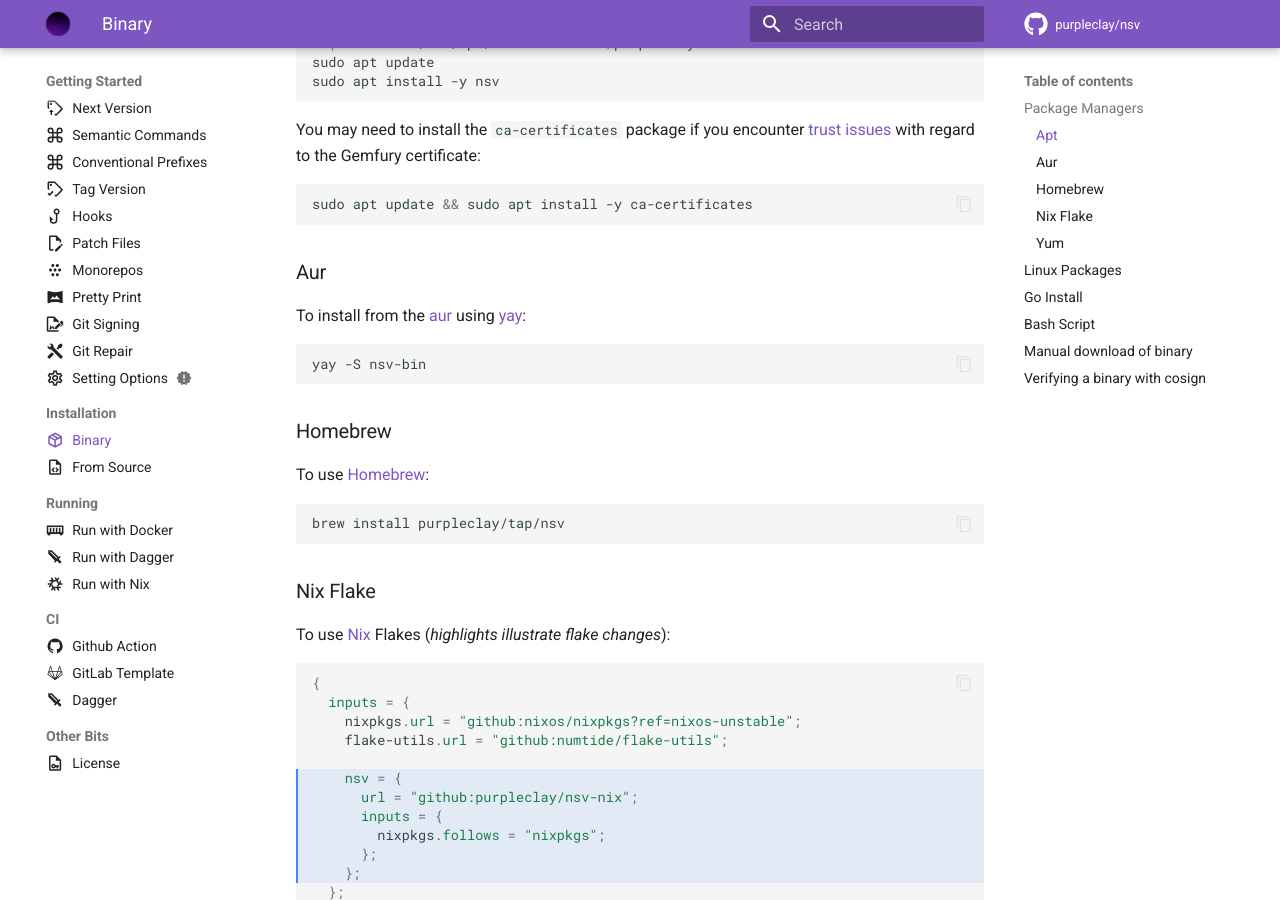
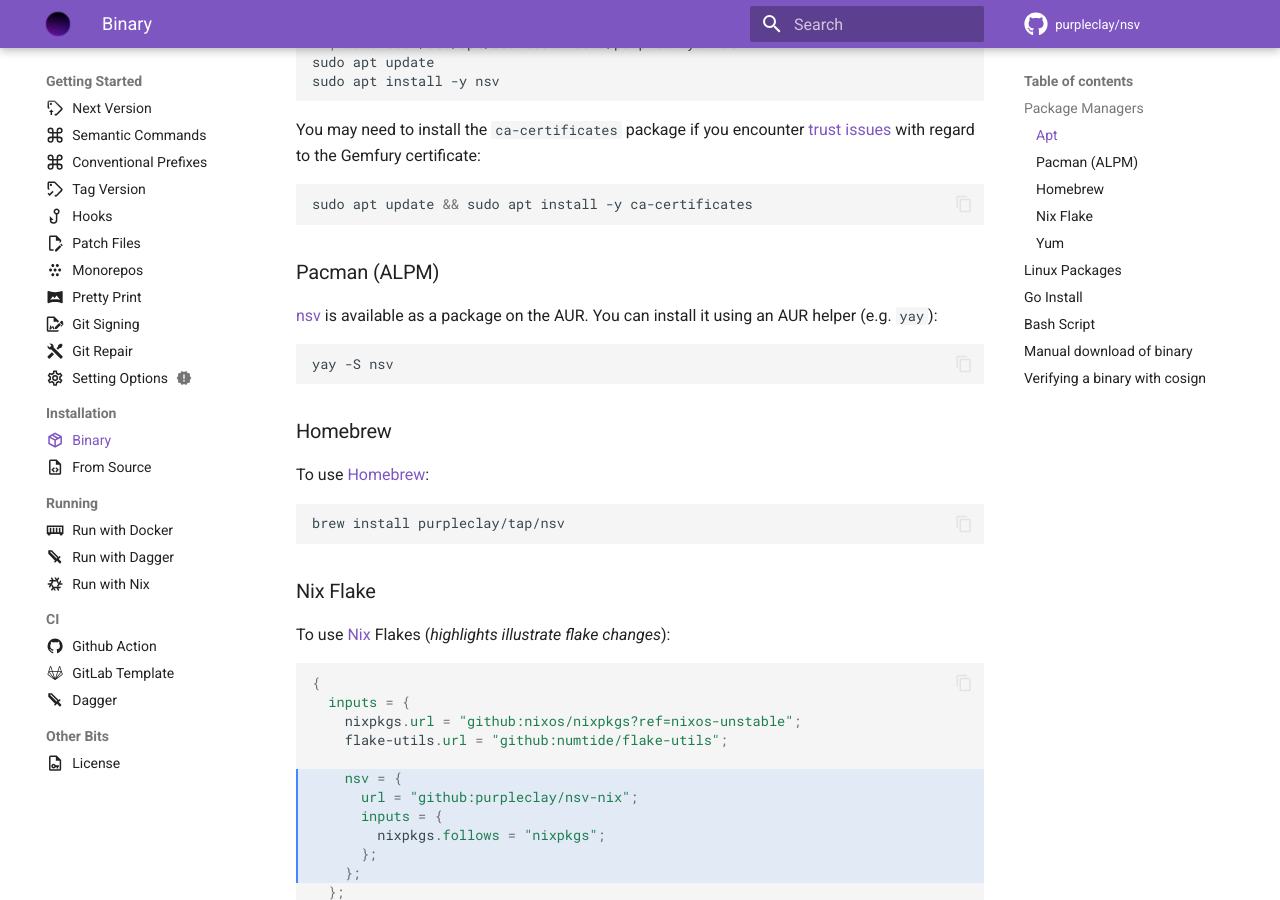
Before and after one commit to purpleclay/nsv, an MkDocs documentation site: the page built from docs/install/binary.md, in a window 1280 px wide and 900 px high, scrolled down 474 px. Built offline with MkDocs 1.6.1 and Material for MkDocs 9.7.7, drawn with Linux system fonts in a browser that asks for light colours; comment, search, counter and statistics services are not loaded.

Commit message:
docs(README): add Arch Linux installation instructions
Co-authored-by: Purple Clay <purpleclaygh@gmail.com>

````diff
--- a/docs/install/binary.md
+++ b/docs/install/binary.md
@@ -27,12 +27,13 @@
 sudo apt update && sudo apt install -y ca-certificates
 ```
 
-### Aur
+### Pacman (ALPM)
 
-To install from the [aur](https://archlinux.org/) using [yay](https://github.com/Jguer/yay):
+[nsv](https://aur.archlinux.org/packages/nsv) is available as a package on the AUR.
+You can install it using an AUR helper (e.g. `yay`):
 
 ```{ .sh .no-select }
-yay -S nsv-bin
+yay -S nsv
 ```
 
 ### Homebrew
````
